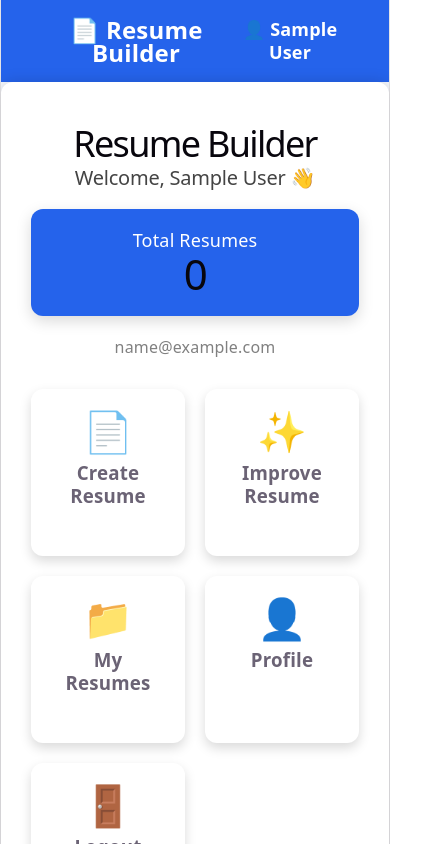
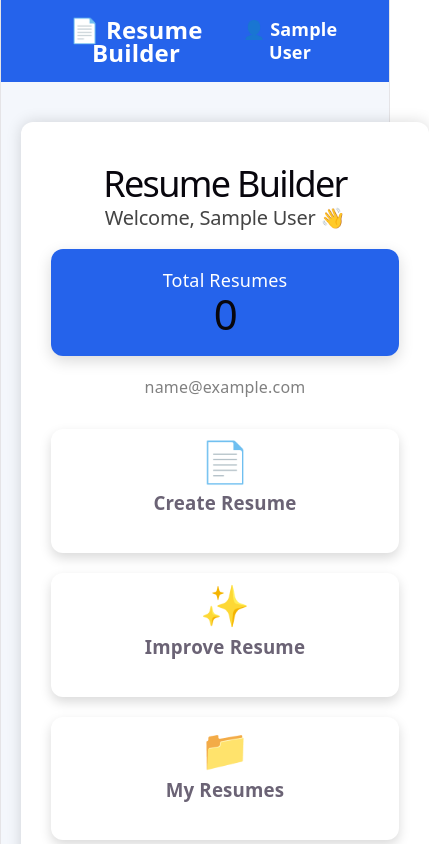
Before and after one commit to akhil-developer123/Resume-Builder, a React (Vite) app in the folder frontend/client/: page /dashboard in a window 390 px wide. Shown: the top 844 px of the page, 429 px wide, since content can reach past the window. Built offline with nearby package versions, Linux system fonts and the light colour scheme; no server answers; sample sign-in values are in the browser's storage.

Commit message:
Completed AI resume analysis and upload resume workflow

```diff
--- a/frontend/client/src/pages/CreateResume.jsx
+++ b/frontend/client/src/pages/CreateResume.jsx
@@ -116,22 +116,20 @@ function CreateResume() {
 
             "/ai/improve",
 
-                {
-                    objective: formData.objective
-                }
+            formData
 
         );
 
-            // Objective Update
-            setFormData({
+        // AI Result Page par bhejna
+        navigate("/ai-result", {
 
-                ...formData,
+            state: {
 
-                objective: response.data.objective
+                result: response.data.result
+
+            }
 
         });
-
-            alert("AI Suggestion Applied Successfully");
 
     } catch (error) {
 
--- a/frontend/client/src/pages/ImproveResume.jsx
+++ b/frontend/client/src/pages/ImproveResume.jsx
@@ -71,24 +71,12 @@ function ImproveResume() {
             alert(response.data.message);
 
             // AI Improve API Call
-            const aiResponse = await api.post(
-
-                "/ai/improve",
-
-                {
-
-                    objective: response.data.text
-
-                }
-
-            );
-
             // AI Result Page
             navigate("/ai-result", {
 
                 state: {
 
-                    result: aiResponse.data.result
+                    result: response.data.result
 
                 }
 
--- a/frontend/client/src/pages/ResumePreview.jsx
+++ b/frontend/client/src/pages/ResumePreview.jsx
@@ -25,7 +25,7 @@ function ResumePreview() {
     const [resume, setResume] = useState(null);
 
     // Selected Template
-    const [template, setTemplate] = useState("modern");
+   const [template, setTemplate] = useState("");
 
     // Page Load hote hi Resume Fetch hoga
     useEffect(() => {
@@ -42,6 +42,10 @@ function ResumePreview() {
             const response = await api.get(`/resume/${id}`);
 
             setResume(response.data.resume);
+
+            setTemplate(
+    response.data.resume.template?.toLowerCase() || "classic"
+);
 
         }
 
@@ -323,7 +327,7 @@ function ResumePreview() {
             {/* Resume */}
             <div
                 id="resume"
-                className={`preview ${(resume.template || "modern").toLowerCase()}`}
+                className={`preview ${template}`}
             >
 
                 {/* Header */}
--- a/frontend/client/src/styles/Dashboard.css
+++ b/frontend/client/src/styles/Dashboard.css
@@ -3,11 +3,7 @@
 
     min-height:100vh;
 
-    display:flex;
-
-    justify-content:center;
-
-    align-items:center;
+    padding:40px 20px;
 
     background:#f4f7fc;
 
@@ -18,7 +14,7 @@
 
 .dashboard-box{
 
-    width:420px;
+    width:900px;
 
     background:white;
 
@@ -295,3 +291,31 @@
     opacity:.9;
 
 }
+
+@media(max-width:768px){
+
+    .dashboard-box{
+
+        width:100%;
+
+    }
+
+
+    .recent-resume-card{
+
+        flex-direction:column;
+
+        align-items:flex-start;
+
+        gap:15px;
+
+    }
+
+
+    .resume-actions{
+
+        width:100%;
+
+    }
+
+}
--- a/frontend/client/src/styles/DashboardCard.css
+++ b/frontend/client/src/styles/DashboardCard.css
@@ -30,10 +30,11 @@
 
 .dashboard-card:hover{
 
-    transform:translateY(-8px);
+    transform:translateY(-5px);
+
+    box-shadow:0 10px 20px rgba(0,0,0,.18);
 
 }
-
 .card-icon{
 
     font-size:40px;
@@ -41,3 +42,21 @@
     margin-bottom:15px;
 
 }
+
+@media(max-width:768px){
+
+    .cards-container{
+
+        grid-template-columns:1fr;
+
+    }
+
+
+    .dashboard-card{
+
+        padding:20px;
+
+    }
+
+
+}
--- a/frontend/client/src/styles/ResumePreview.css
+++ b/frontend/client/src/styles/ResumePreview.css
@@ -1,6 +1,4 @@
 .preview{
-
-    width:800px;
 
     margin:30px auto;
 
```
Also changed, not shown: 1 other file (tests, documents, lock files or other folders). Lines whose indentation alone changed are shown as unchanged.
